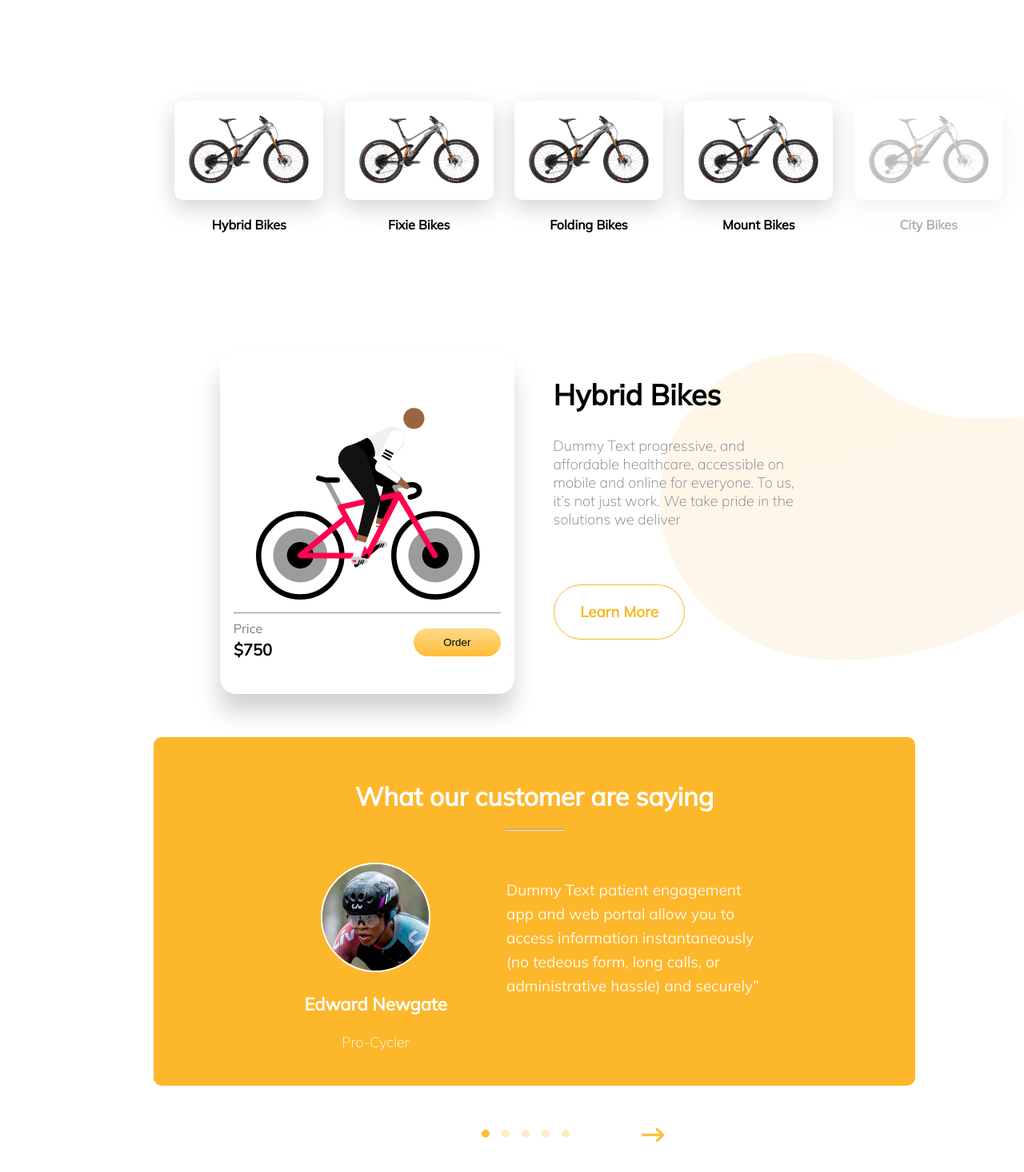
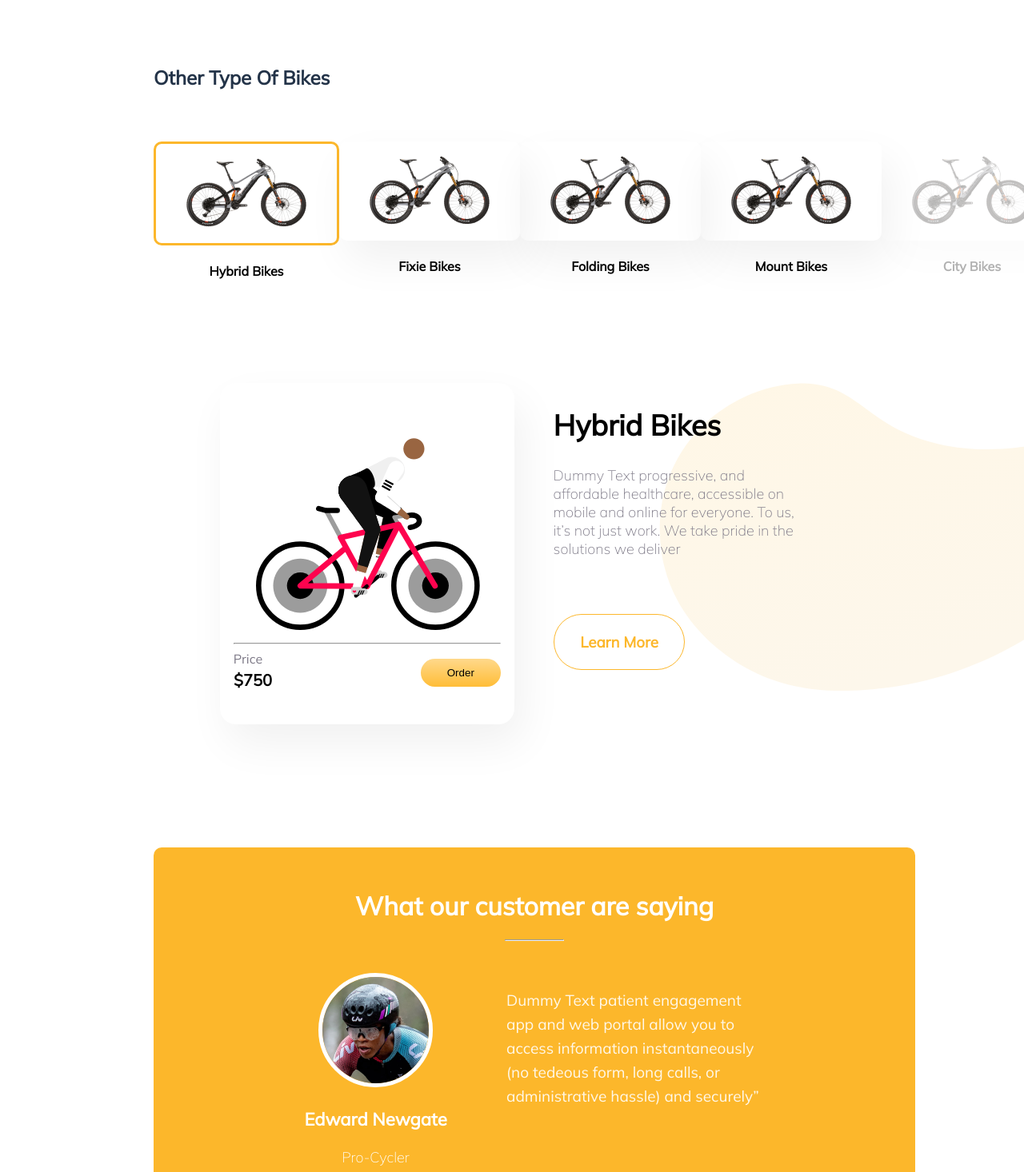
Before and after one commit to agbajeolayiwola/o2bike, a React (Create React App) app: page / in a window 1280 px wide. Shown: the part 1284-2750 px from the top of the page at 80% size. Built offline with nearby package versions, Linux system fonts and the light colour scheme.

Commit message:
'new_components'

```diff
--- a/src/components/bottom/index.js
+++ b/src/components/bottom/index.js
@@ -10,7 +10,7 @@ const Bottom = () => {
                     <h1>
                     What our customer are saying
                     </h1>
-                    <hr style={{colot:'white', width:'10%'}}/>
+                    <hr style={{color:'white', width:'10%'}}/>
                 </div>
                 <div className='bottomrInner'>
                     <div >
--- a/src/components/bottom/style.css
+++ b/src/components/bottom/style.css
@@ -15,6 +15,8 @@
     color: white;
     padding: 54px;
     padding-left: 15%;
+    padding-top: 12%;
+    padding-bottom: 8%;
 }
 .bottomrInner{
     display: flex;
@@ -23,7 +25,7 @@
 }
 .cyclerImg{
     border: solid;
-    border-width: 2px;
+    border-width: 5px;
     border-color: white;
     border-radius: 50%;
 }
@@ -58,7 +60,7 @@
 }
 .sect svg{
     margin-left: 15px;
-    margin-top: 3px;
+    margin-top: 7px;
 }
 .act{
     display: flex;
@@ -68,3 +70,6 @@
 .right{
     margin-left: 90px;
 }
+.oth{
+    text-align: start;
+}
--- a/src/components/bottomsect/style.css
+++ b/src/components/bottomsect/style.css
@@ -6,7 +6,8 @@
 }
 .btmcard{
     width: 100%;
-    box-shadow: -1px 23px 29px #d3d3d3;
+    box-shadow: 10px 24px 54px 0px #0000000F;
+
     padding: 17px;
     z-index: 100000;
     border-radius: 20px;
--- a/src/components/footer/style.css
+++ b/src/components/footer/style.css
@@ -16,6 +16,7 @@
 }
 .comp div p{
     font-size: 18px;
+    font-weight: 300;
 }
 .help{
     text-align: start;
@@ -29,7 +30,7 @@
 .log{
 
     text-align: start;
-    width: 22%;
+    width: 26%;
 
 }
 .logI{
@@ -37,4 +38,5 @@
 }
 .p{
     font-size: 18px;
+    font-weight: 300;
 }
--- a/src/components/midesectI/index.js
+++ b/src/components/midesectI/index.js
@@ -28,11 +28,14 @@ const MdesctI = () => {
     ]
     console.log(bikess)
     return (
+        <div className='midsect'>
+            <h2 className='oth'>Other Type Of Bikes</h2>
         <div  className='midesectImain'>
+
             {bikess.map((bike, index)=>
             <div key={index} className={`main${index}`}>
                 <div>
-                <div className='midsectIimgDiv'>
+                <div className={`midsectIimgDiv bike${index}`}>
                     <img src={bike.bike} alt='o2ebike'/>
                 </div>
                 <div className='midsectIH4Div'>
@@ -42,6 +45,7 @@ const MdesctI = () => {
             </div>
             )}
         </div>
+        </div>
 
     )
 }
--- a/src/components/midesectI/style.css
+++ b/src/components/midesectI/style.css
@@ -1,20 +1,30 @@
 .midesectImain{
     display: flex;
-    justify-content: space-evenly;
-    margin-top: 10%;
+    justify-content: space-between;
+    margin-top: 6%;
     margin-bottom: 10%;
-    padding-left: 15%;
 }
 .midsectIimgDiv{
     padding: 10px;
-    box-shadow: -1px 10px 29px #d3d3d3;
+    box-shadow: 10px 24px 54px 0px #0000000F;
     border-radius: 10px;
+    padding-left: 30px;
+    padding-right: 30px;
+
 }
-.firsBike0{
-    border: 2px solid #FCB72B;
+.bike0{
+    border: 3px solid #FCB72B;
     box-sizing: border-box;
     border-radius: 10px;
+    box-shadow: 0px 0px 0px #d3d3d3;
 }
 .main4{
     opacity: 0.3;
 }
+.oth{
+    text-align: start;
+    font-size: 24px;
+    font-weight: 600;
+    color: #233348;
+
+}
--- a/src/components/midsect/style.css
+++ b/src/components/midsect/style.css
@@ -12,7 +12,7 @@
 .order{
     background: linear-gradient(180deg, rgba(255, 189, 55, 0.58) 0%, #FFBD37 100%);
     border-radius: 100px;
-    width: 109px;
+    width: 100px;
     padding: 10px;
     border: none;
     margin-top: 10px;
@@ -26,7 +26,7 @@
 }
 .cov{
     display: flex;
-    justify-content: space-evenly;
+    justify-content: space-between;
 }
 .h6p{
     font-size: 16px;
@@ -47,9 +47,9 @@
     ;
 }
 .card{
+    box-shadow: 10px 24px 54px 0px #0000000F;
     color: #233348;
-    width: 25%;
-    box-shadow: -1px 22px 29px #d3d3d3;
+    width: 27%;
     padding: 17px;
     z-index: 100000;
     border-radius: 20px;
```
